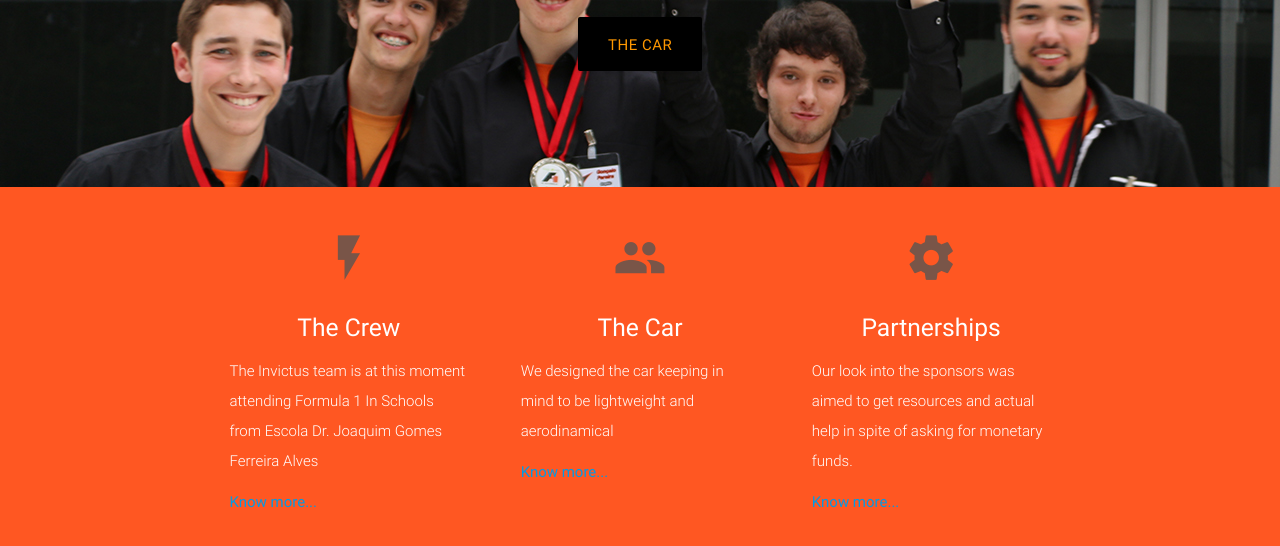
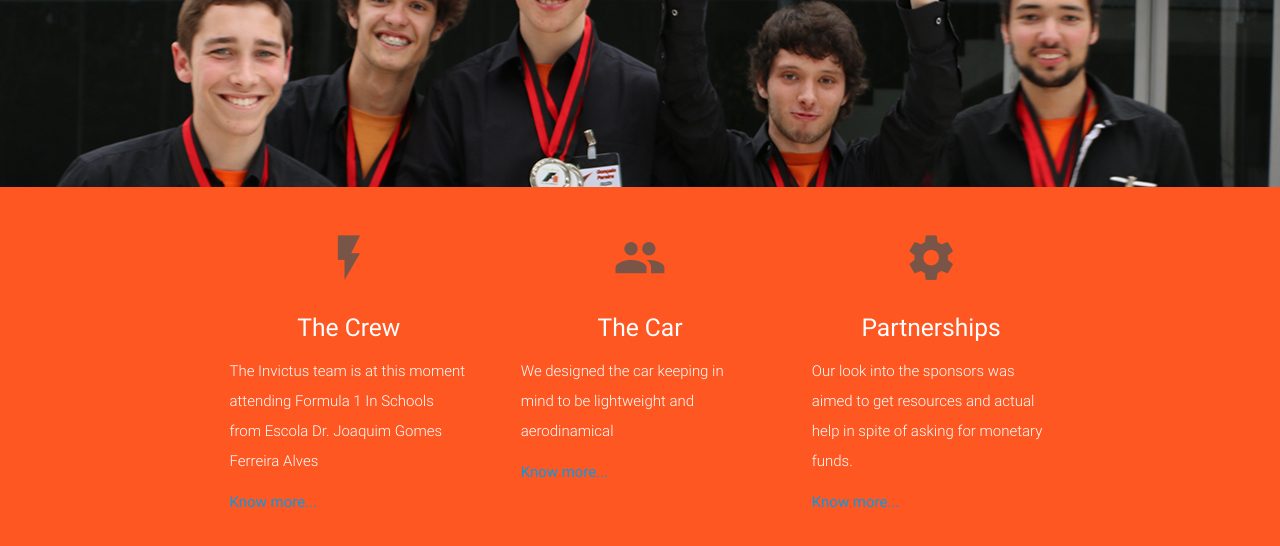
Before and after one commit to F1Invictus/F1Invictus.github.io, a plain HTML site: page index.html in a window 1280 px wide. Shown: the part 193-739 px from the top of the page. Drawn offline with nearby package versions, Linux system fonts and the light colour scheme.

Commit message:
removed car button

```diff
--- a/index.html
+++ b/index.html
@@ -20,7 +20,7 @@
           <h5 class="header col s12 light">The Formula of Dreams</h5>
         </div>
         <div class="row center">
-          <a href="construction.html" id="download-button" class="btn-large waves-effect waves-light black lighten-1 orange-text">The Car</a>
+
         </div>
         <br><br>
 
```
